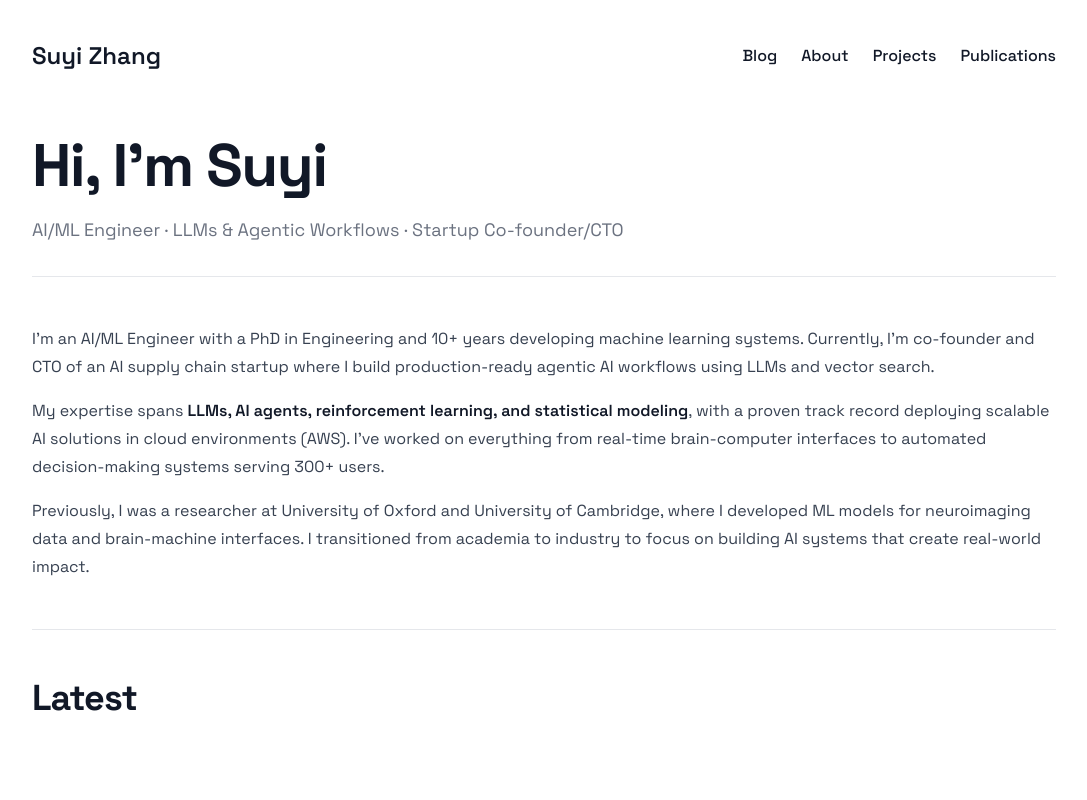
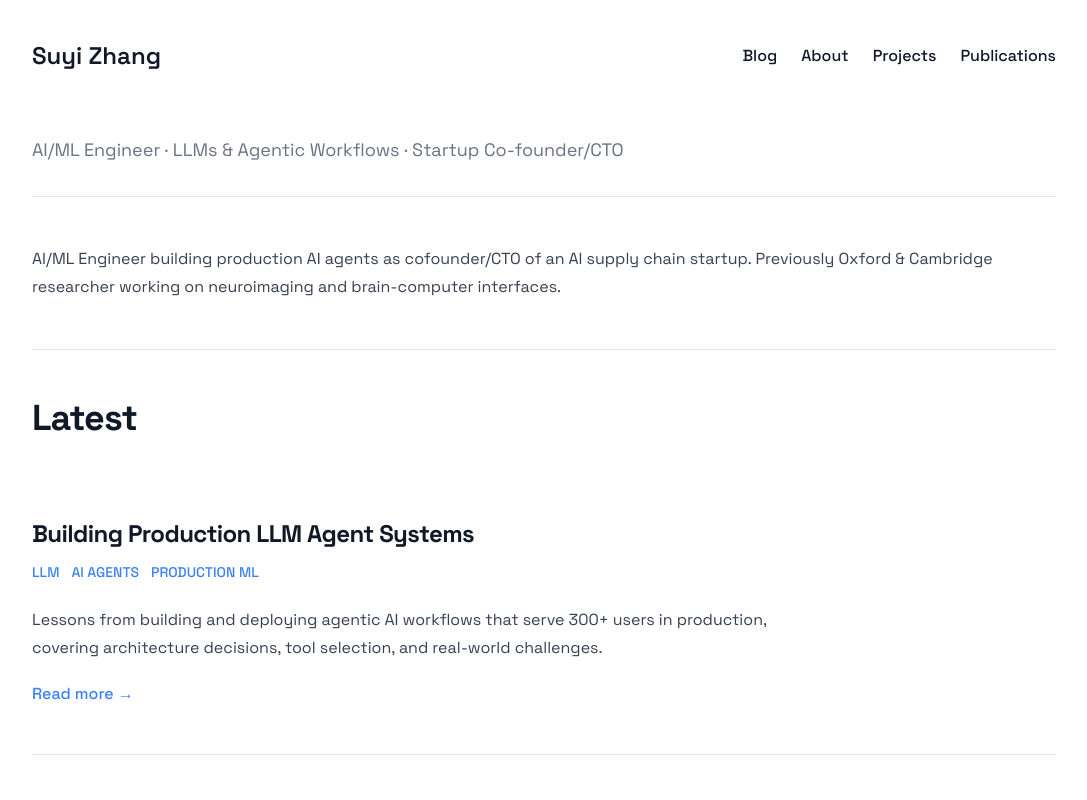
Before and after one commit to syzhang/syzhang.github.io, a Next.js app: page / in a window 1280 px wide. Shown: the top 800 px of the page, without its empty margins (96-1183 px from the left). Built offline with nearby package versions, Linux system fonts and the light colour scheme.

Commit message:
short bio

```diff
--- a/src/app/page.tsx
+++ b/src/app/page.tsx
@@ -4,9 +4,6 @@ export default function Home() {
   return (
     <div className="divide-y divide-gray-200 dark:divide-gray-700">
       <div className="space-y-2 pb-8 pt-6 md:space-y-5">
-        <h1 className="text-3xl font-extrabold leading-9 tracking-tight text-gray-900 dark:text-gray-100 sm:text-4xl sm:leading-10 md:text-6xl md:leading-14">
-          Hi, I'm Suyi
-        </h1>
         <p className="text-lg leading-7 text-gray-500 dark:text-gray-400">
           AI/ML Engineer · LLMs & Agentic Workflows · Startup Co-founder/CTO
         </p>
@@ -14,19 +11,8 @@ export default function Home() {
 
       <div className="prose max-w-none pb-8 pt-8 dark:prose-dark xl:col-span-2">
         <p>
-          I'm an AI/ML Engineer with a PhD in Engineering and 10+ years developing machine learning systems.
-          Currently, I'm co-founder and CTO of an AI supply chain startup where I build production-ready
-          agentic AI workflows using LLMs and vector search.
-        </p>
-        <p>
-          My expertise spans <strong>LLMs, AI agents, reinforcement learning, and statistical modeling</strong>, with a proven
-          track record deploying scalable AI solutions in cloud environments (AWS). I've worked on everything
-          from real-time brain-computer interfaces to automated decision-making systems serving 300+ users.
-        </p>
-        <p>
-          Previously, I was a researcher at University of Oxford and University of Cambridge, where I developed
-          ML models for neuroimaging data and brain-machine interfaces. I transitioned from academia to industry
-          to focus on building AI systems that create real-world impact.
+        AI/ML Engineer building production AI agents as cofounder/CTO of an AI supply chain startup.
+        Previously Oxford & Cambridge researcher working on neuroimaging and brain-computer interfaces.
         </p>
       </div>
 
```
